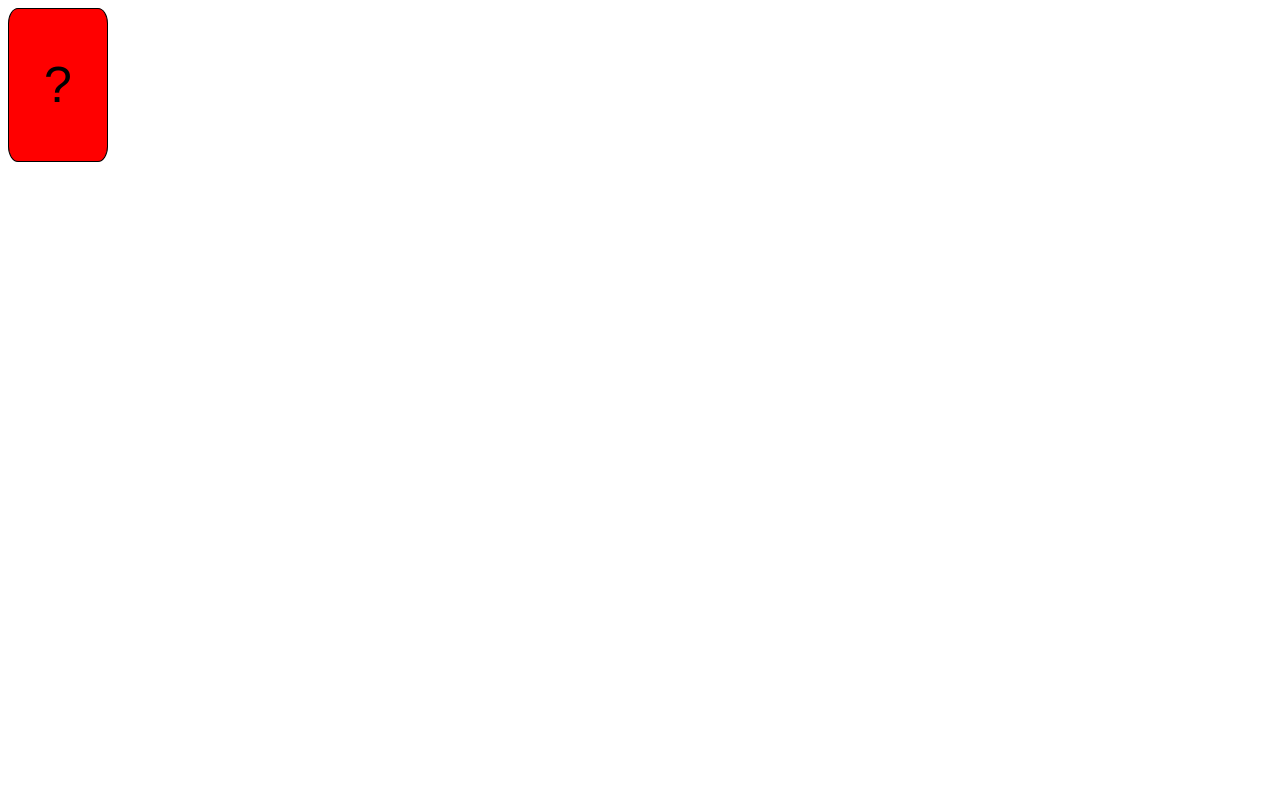
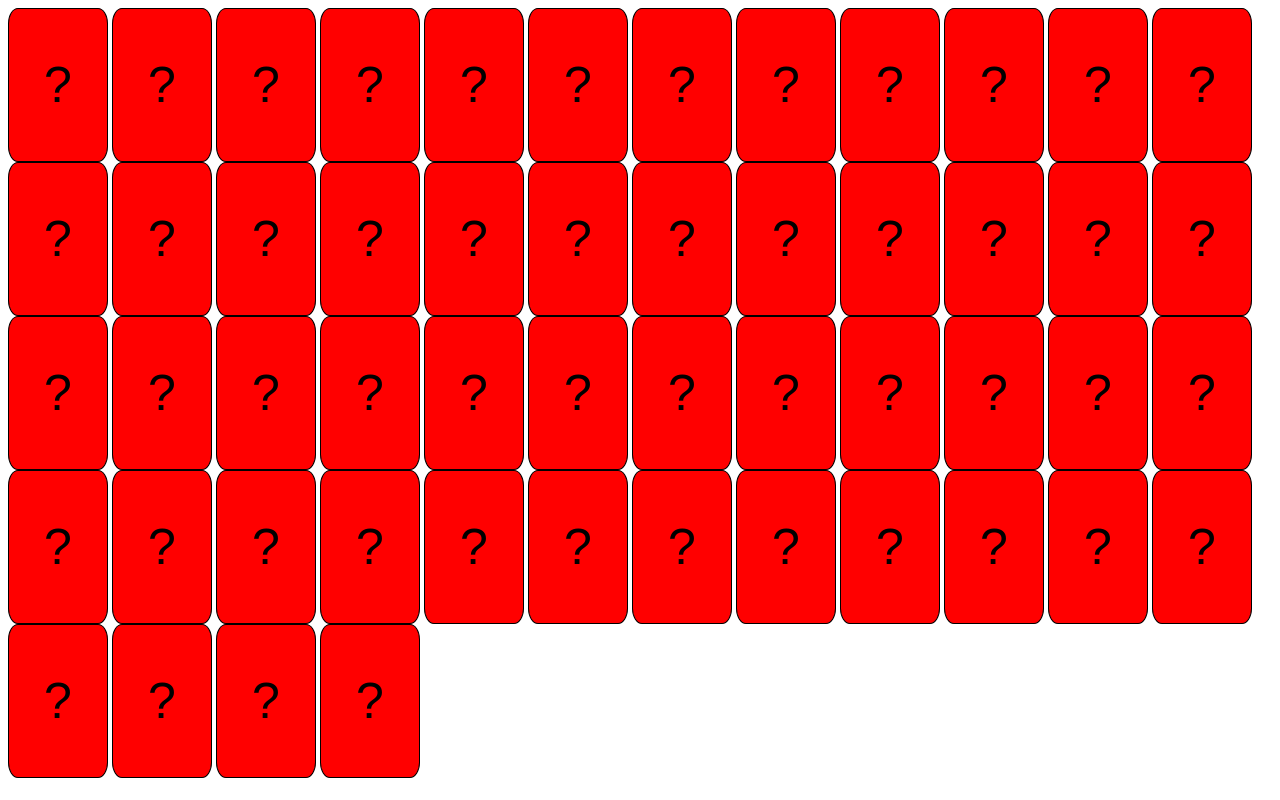
Before and after one commit to paraparacharhan/memory-game, a plain HTML site: page index.html in a window 1280 px wide. Drawn offline with Linux system fonts and the light colour scheme.

Commit message:
Add 52 cards

```diff
--- a/index.html
+++ b/index.html
@@ -11,6 +11,57 @@
 <body>
     <div class="card-block">
         <button type="button" class="card">?</button>
+        <button type="button" class="card">?</button>
+        <button type="button" class="card">?</button>
+        <button type="button" class="card">?</button>
+        <button type="button" class="card">?</button>
+        <button type="button" class="card">?</button>
+        <button type="button" class="card">?</button>
+        <button type="button" class="card">?</button>
+        <button type="button" class="card">?</button>
+        <button type="button" class="card">?</button>
+        <button type="button" class="card">?</button>
+        <button type="button" class="card">?</button>
+        <button type="button" class="card">?</button>
+        <button type="button" class="card">?</button>
+        <button type="button" class="card">?</button>
+        <button type="button" class="card">?</button>
+        <button type="button" class="card">?</button>
+        <button type="button" class="card">?</button>
+        <button type="button" class="card">?</button>
+        <button type="button" class="card">?</button>
+        <button type="button" class="card">?</button>
+        <button type="button" class="card">?</button>
+        <button type="button" class="card">?</button>
+        <button type="button" class="card">?</button>
+        <button type="button" class="card">?</button>
+        <button type="button" class="card">?</button>
+        <button type="button" class="card">?</button>
+        <button type="button" class="card">?</button>
+        <button type="button" class="card">?</button>
+        <button type="button" class="card">?</button>
+        <button type="button" class="card">?</button>
+        <button type="button" class="card">?</button>
+        <button type="button" class="card">?</button>
+        <button type="button" class="card">?</button>
+        <button type="button" class="card">?</button>
+        <button type="button" class="card">?</button>
+        <button type="button" class="card">?</button>
+        <button type="button" class="card">?</button>
+        <button type="button" class="card">?</button>
+        <button type="button" class="card">?</button>
+        <button type="button" class="card">?</button>
+        <button type="button" class="card">?</button>
+        <button type="button" class="card">?</button>
+        <button type="button" class="card">?</button>
+        <button type="button" class="card">?</button>
+        <button type="button" class="card">?</button>
+        <button type="button" class="card">?</button>
+        <button type="button" class="card">?</button>
+        <button type="button" class="card">?</button>
+        <button type="button" class="card">?</button>
+        <button type="button" class="card">?</button>
+        <button type="button" class="card">?</button>
     </div>
 </body>
 
```
